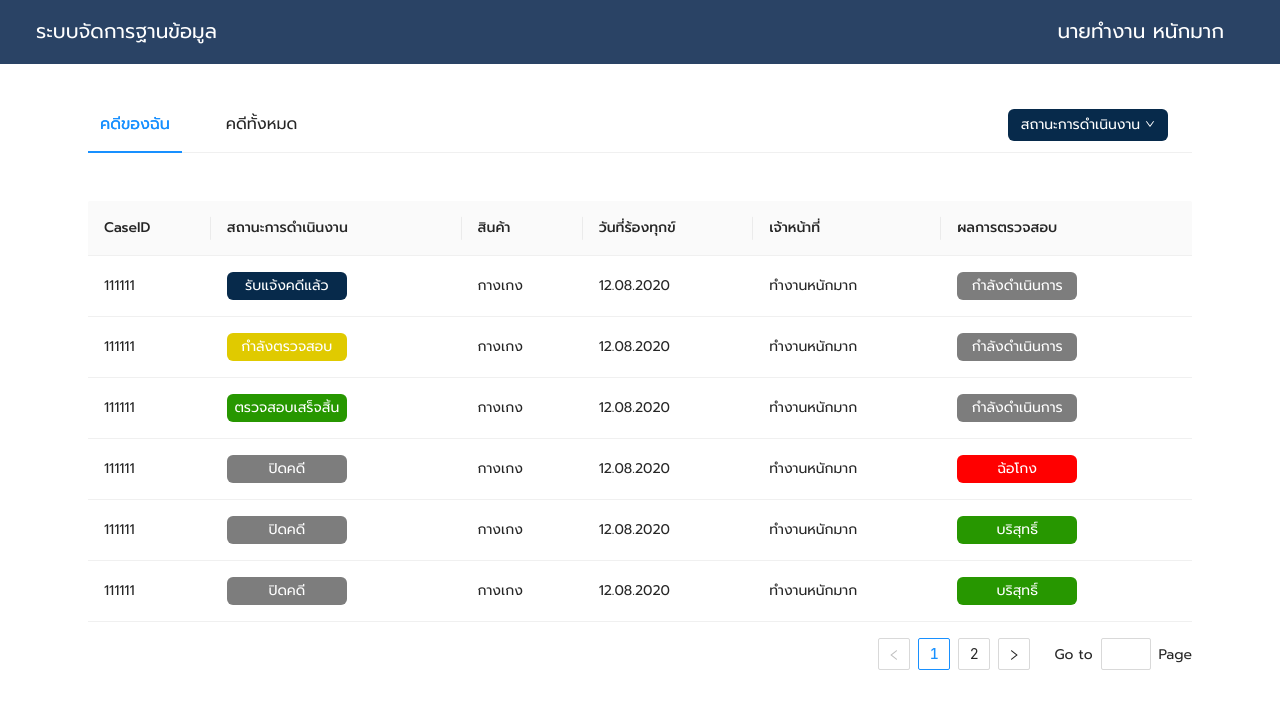
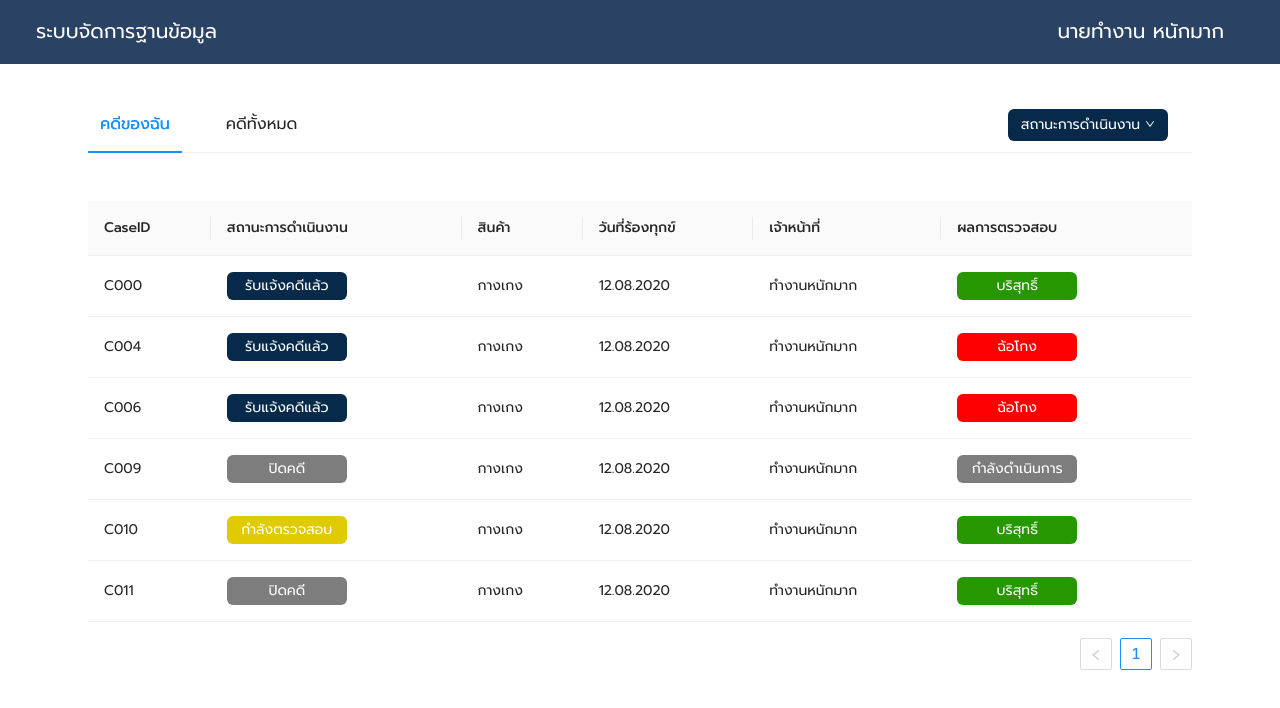
Before and after one commit to Inregist/susc, a React (Create React App) app in the folder office/: page / in a window 1280 px wide. Shown: the top 708 px of the page. Built offline with nearby package versions, Linux system fonts and the light colour scheme.

Commit message:
link pages

```diff
--- a/office/src/App.tsx
+++ b/office/src/App.tsx
@@ -1,28 +1,22 @@
 import React from "react";
 import "antd/dist/antd.css";
+import "./styles/tailwind.css";
 import "./styles/style.css";
-import "./styles/tailwind.css";
 
 import { BrowserRouter as Router, Route, Switch } from "react-router-dom";
 import LogIn from "./pages/LogIn";
 import Main from "./pages/Main";
-import UpdateCase from "./pages/UpdateCase";
-import UpdateMediation from "./pages/UpdateMediation";
 import AddTime from "./pages/AddTime";
 import AddResult from "./pages/AddResult";
-import CaseDetail from "./pages/CaseDetail";
 
 function App() {
   return (
-    <div>
+    <div style={{ background: "#fbfbfb" }}>
       <Router>
         <Switch>
           <Route exact path="/login" component={LogIn} />
-          <Route exact path="/update-case" component={UpdateCase} />
-          <Route exact path="/update-mediation" component={UpdateMediation} />
           <Route exact path="/add-time" component={AddTime} />
           <Route exact path="/add-result" component={AddResult} />
-          <Route exact path="/case-detail" component={CaseDetail} />
           <Route path="/" component={Main} />
         </Switch>
       </Router>
--- /dev/null
+++ b/office/src/components/FooterButton.tsx
@@ -0,0 +1,17 @@
+import React from "react";
+
+const FooterButton = ({ children, onClick = () => {} }: any) => {
+  return (
+    <button
+      onClick={onClick}
+      style={{
+        background: "#072A4B",
+      }}
+      className="px-3 py-2 text-white rounded"
+    >
+      {children}
+    </button>
+  );
+};
+
+export default FooterButton;
--- a/office/src/pages/LogIn.tsx
+++ b/office/src/pages/LogIn.tsx
@@ -1,12 +1,21 @@
 import React from "react";
 
 const LogIn = () => {
+  const onSubmit = (e) => {
+    e.preventDefault();
+    const user = e.target[0].value;
+    const password = e.target[1].value;
+    if (user === "admin" && password === "root") window.location.replace("/");
+  };
+
   return (
     <div style={{ background: "#072A4B" }} className="h-screen">
       <div className="h-full w-full leading-loose flex justify-center items-center">
         <form
+          method="post"
           style={{ background: "#fbfbfb", width: "24rem" }}
           className=" m-4 p-10 rounded-lg shadow-md"
+          onSubmit={onSubmit}
         >
           <label
             className="font-semibold flex justify-center mb-8"
--- a/office/src/pages/Main.tsx
+++ b/office/src/pages/Main.tsx
@@ -3,8 +3,30 @@ import React, { useState } from "react";
 import Navbar from "../components/Navbar";
 import { DownOutlined } from "@ant-design/icons";
 import Column from "antd/lib/table/Column";
+import CaseDetailModal from "../components/CaseDetailModal";
+
+export interface CaseType {
+  show: boolean;
+  data:
+    | {
+        key: string;
+        caseID: string;
+        operatingStatus:
+          | "รับแจ้งคดีแล้ว"
+          | "กำลังตรวจสอบ"
+          | "ตรวจสอบเสร็จสิ้น"
+          | "ปิดคดี";
+        goods: string;
+        reportDate: string;
+        staff: "string";
+        result: "กำลังดำเนินการ" | "ฉ้อโกง" | "บริสุทธิ์";
+      }
+    | {};
+}
 
 const Main = () => {
+  const [caseData, setCaseData] = useState<CaseType>({ show: false, data: {} });
+
   const [showOperationgStatus, setShowOperationgStatus] = useState(false);
 
   const [selectedOperationgStatus, setSelectedOperationgStatus] = useState([
@@ -16,9 +38,7 @@ const Main = () => {
 
   const menuOperatingStatus = (
     <Menu>
-      <Menu.Item>
-        <Checkbox disabled> เลือกสถานะการดำเนินงาน </Checkbox>
-      </Menu.Item>
+      <Menu.Item>เลือกสถานะการดำเนินงาน</Menu.Item>
       {selectedOperationgStatus.map((item) => (
         <Menu.Item key={item.name}>
           <Checkbox
@@ -66,119 +86,56 @@ const Main = () => {
     </div>
   );
 
-  const data = [
-    {
-      key: "1",
-      caseID: "111111",
-      operatingStatus: ["รับแจ้งคดีแล้ว"],
+  const [data, setData] = useState(
+    Array(20)
+      .fill(0)
+      .map((d, i) => ({
+        key: `${i}`,
+        caseID: `C${i.toString().padStart(3, "0")}`,
+        operatingStatus: [
+          "รับแจ้งคดีแล้ว",
+          "กำลังตรวจสอบ",
+          "ตรวจสอบเสร็จสิ้น",
+          "ปิดคดี",
+        ][Math.floor(Math.random() * 4)],
         goods: "กางเกง",
         reportDate: "12.08.2020",
-      staff: "ทำงานหนักมาก",
-      result: ["กำลังดำเนินการ"],
-    },
-    {
-      key: "2",
-      caseID: "111111",
-      operatingStatus: ["กำลังตรวจสอบ"],
-      goods: "กางเกง",
-      reportDate: "12.08.2020",
-      staff: "ทำงานหนักมาก",
-      result: ["กำลังดำเนินการ"],
-    },
-    {
-      key: "3",
-      caseID: "111111",
-      operatingStatus: ["ตรวจสอบเสร็จสิ้น"],
-      goods: "กางเกง",
-      reportDate: "12.08.2020",
-      staff: "ทำงานหนักมาก",
-      result: ["กำลังดำเนินการ"],
-    },
-    {
-      key: "4",
-      caseID: "111111",
-      operatingStatus: ["ปิดคดี"],
-      goods: "กางเกง",
-      reportDate: "12.08.2020",
-      staff: "ทำงานหนักมาก",
-      result: ["ฉ้อโกง"],
-    },
-    {
-      key: "5",
-      caseID: "111111",
-      operatingStatus: ["ปิดคดี"],
-      goods: "กางเกง",
-      reportDate: "12.08.2020",
-      staff: "ทำงานหนักมาก",
-      result: ["บริสุทธิ์"],
-    },
-    {
-      key: "6",
-      caseID: "111111",
-      operatingStatus: ["ปิดคดี"],
-      goods: "กางเกง",
-      reportDate: "12.08.2020",
-      staff: "ทำงานหนักมาก",
-      result: ["บริสุทธิ์"],
-    },
-    {
-      key: "7",
-      caseID: "111111",
-      operatingStatus: ["ปิดคดี"],
-      goods: "กางเกง",
-      reportDate: "12.08.2020",
-      staff: "ทำงานหนักมาก",
-      result: ["บริสุทธิ์"],
-    },
-    {
-      key: "8",
-      caseID: "111111",
-      operatingStatus: ["ปิดคดี"],
-      goods: "กางเกง",
-      reportDate: "12.08.2020",
-      staff: "ทำงานหนักมาก",
-      result: ["ฉ้อโกง"],
-    },
-    {
-      key: "9",
-      caseID: "111111",
-      operatingStatus: ["ปิดคดี"],
-      goods: "กางเกง",
-      reportDate: "12.08.2020",
-      staff: "ทำงานหนักมาก",
-      result: ["บริสุทธิ์"],
-    },
-    {
-      key: "10",
-      caseID: "111111",
-      operatingStatus: ["ปิดคดี"],
-      goods: "กางเกง",
-      reportDate: "12.08.2020",
-      staff: "ทำงานหนักมาก",
-      result: ["ฉ้อโกง"],
-    },
-    {
-      key: "11",
-      caseID: "111111",
-      operatingStatus: ["รับแจ้งคดีแล้ว"],
-      goods: "กางเกง",
-      reportDate: "12.08.2020",
-      staff: "ทำงานหนักมาก",
-      result: ["กำลังดำเนินการ"],
-    },
-    {
-      key: "12",
-      caseID: "111111",
-      operatingStatus: ["กำลังตรวจสอบ"],
-      goods: "กางเกง",
-      reportDate: "12.08.2020",
-      staff: "ทำงานหนักมาก",
-      result: ["กำลังดำเนินการ"],
-    },
-  ];
+        staff: ["ทำงานหนักมาก", "ฉันไม่ทำงาน"][Math.floor(Math.random() * 2)],
+        result: ["กำลังดำเนินการ", "ฉ้อโกง", "บริสุทธิ์"][
+          Math.floor(Math.random() * 3)
+        ],
+      }))
+  );
 
-  const caseTable = (
+  return (
+    <div style={{ background: "#ffffff" }} className="h-screen">
+      <Navbar />
+      <div style={{ padding: "32px", marginLeft: "56px", marginRight: "56px" }}>
+        <Tabs size={"large"} tabBarExtraContent={operations}>
+          <Tabs.TabPane tab={<div className="mx-3">คดีของฉัน</div>} key="1">
+            <CaseTable
+              data={data.filter((d) => d.staff === "ทำงานหนักมาก")}
+              setCaseData={setCaseData}
+            />
+          </Tabs.TabPane>
+          <Tabs.TabPane tab={<div className="mx-3">คดีทั้งหมด</div>} key="2">
+            <CaseTable data={data} />
+          </Tabs.TabPane>
+        </Tabs>
+      </div>
+      <CaseDetailModal caseData={caseData} setCaseData={setCaseData} />
+    </div>
+  );
+};
+
+export default Main;
+
+const CaseTable = ({ data, setCaseData = (n: CaseType) => {} }) => (
   <Table
+    onRow={(rec, idx) => ({
+      onClick: () => setCaseData({ show: true, data: rec }),
+    })}
+    rowClassName="cursor-pointer"
     style={{
       marginTop: "2rem",
       backgroundColor: "white",
@@ -191,9 +148,7 @@ const Main = () => {
       title="สถานะการดำเนินงาน"
       dataIndex="operatingStatus"
       key="operatingStatus"
-        render={(operatingStatus) => (
-          <>
-            {operatingStatus.map((operatingStatus) => {
+      render={(operatingStatus) => {
         const tagColor =
           operatingStatus === "รับแจ้งคดีแล้ว"
             ? "#072A4B"
@@ -221,9 +176,7 @@ const Main = () => {
             {operatingStatus}
           </Tag>
         );
-            })}
-          </>
-        )}
+      }}
     />
     <Column title="สินค้า" dataIndex="goods" key="goods" />
     <Column title="วันที่ร้องทุกข์" dataIndex="reportDate" key="reportDate" />
@@ -232,9 +185,7 @@ const Main = () => {
       title="ผลการตรวจสอบ"
       dataIndex="result"
       key="result"
-        render={(result) => (
-          <>
-            {result.map((result) => {
+      render={(result) => {
         const tagColor =
           result === "กำลังดำเนินการ"
             ? "#7D7D7D"
@@ -260,27 +211,7 @@ const Main = () => {
             {result}
           </Tag>
         );
-            })}
-          </>
-        )}
+      }}
     />
   </Table>
 );
-  return (
-    <div style={{ background: "#ffffff" }} className="h-screen">
-      <Navbar />
-      <div style={{ padding: "32px", marginLeft: "56px", marginRight: "56px" }}>
-        <Tabs size={"large"} tabBarExtraContent={operations}>
-          <Tabs.TabPane tab={<div className="mx-3">คดีของฉัน</div>} key="1">
-            {caseTable}
-          </Tabs.TabPane>
-          <Tabs.TabPane tab={<div className="mx-3">คดีทั้งหมด</div>} key="2">
-            {caseTable}
-          </Tabs.TabPane>
-        </Tabs>
-      </div>
-    </div>
-  );
-};
-
-export default Main;
--- a/office/src/styles/style.css
+++ b/office/src/styles/style.css
@@ -0,0 +1,4 @@
+button:focus {
+  outline: 2px solid transparent;
+  outline-offset: 2px;
+}
```
Also changed, not shown: office/src/components/CaseDetailModal.tsx (renamed from office/src/pages/CaseDetail.tsx, +37 -32 lines), office/src/components/UpdateCaseModal.tsx (renamed from office/src/pages/UpdateCase.tsx, +21 -8 lines), office/src/components/UpdateMediationModal.tsx (added, +119 -0 lines), office/src/pages/UpdateMediation.tsx (deleted, +0 -70 lines). Lines whose indentation alone changed are shown as unchanged.
